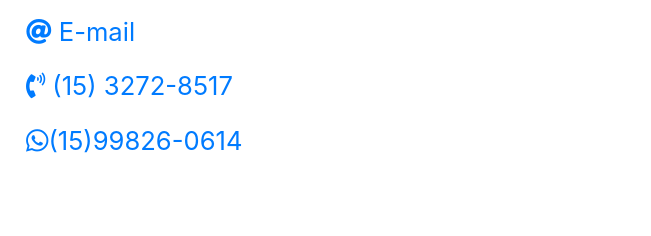
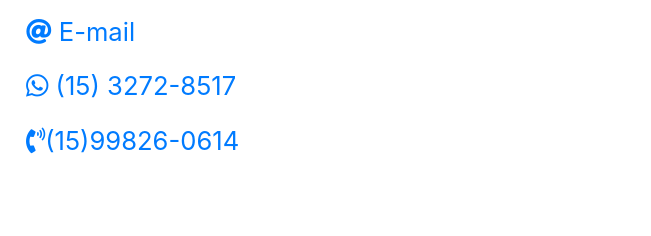
Before and after one commit to tactesttacografos/tactesttacografos.github.io, a plain HTML site: page index.html in a window 1280 px wide. Shown: the part 1045-1281 px from the top of the page, 629-1280 px from the left. Drawn offline with Linux system fonts and the light colour scheme.

Commit message:
trocado telefone por whatsapp

```diff
--- a/index.html
+++ b/index.html
@@ -102,8 +102,8 @@
                             <a href="https://www.facebook.com/tactestroloparatacografos/"><p><i class="fab fa-facebook-square"></i>
                                     facebook</p></a>
                             <a href="mailto:fmartins.itapetininga@Gmail.com"><p><i class="fas fa-at"></i> E-mail</p></a>
-                            <a href="tel:(15) 3272-8517"><p><i class="fas fa-phone-volume"></i> (15) 3272-8517</p></a>
-                            <a href="https://api.whatsapp.com/send?phone=5515998260614"><p><i class="fab fa-whatsapp"></i>(15)99826-0614</p></a>
+                            <a href="https://api.whatsapp.com/send?phone=551532728517"><p><i class="fab fa-whatsapp"></i> (15) 3272-8517</p></a>
+                            <a href="tel:(15) 99826-0614"><p><i class="fas fa-phone-volume"></i>(15)99826-0614</p></a>
                         </div>
                     </div>
                 </div>
```
